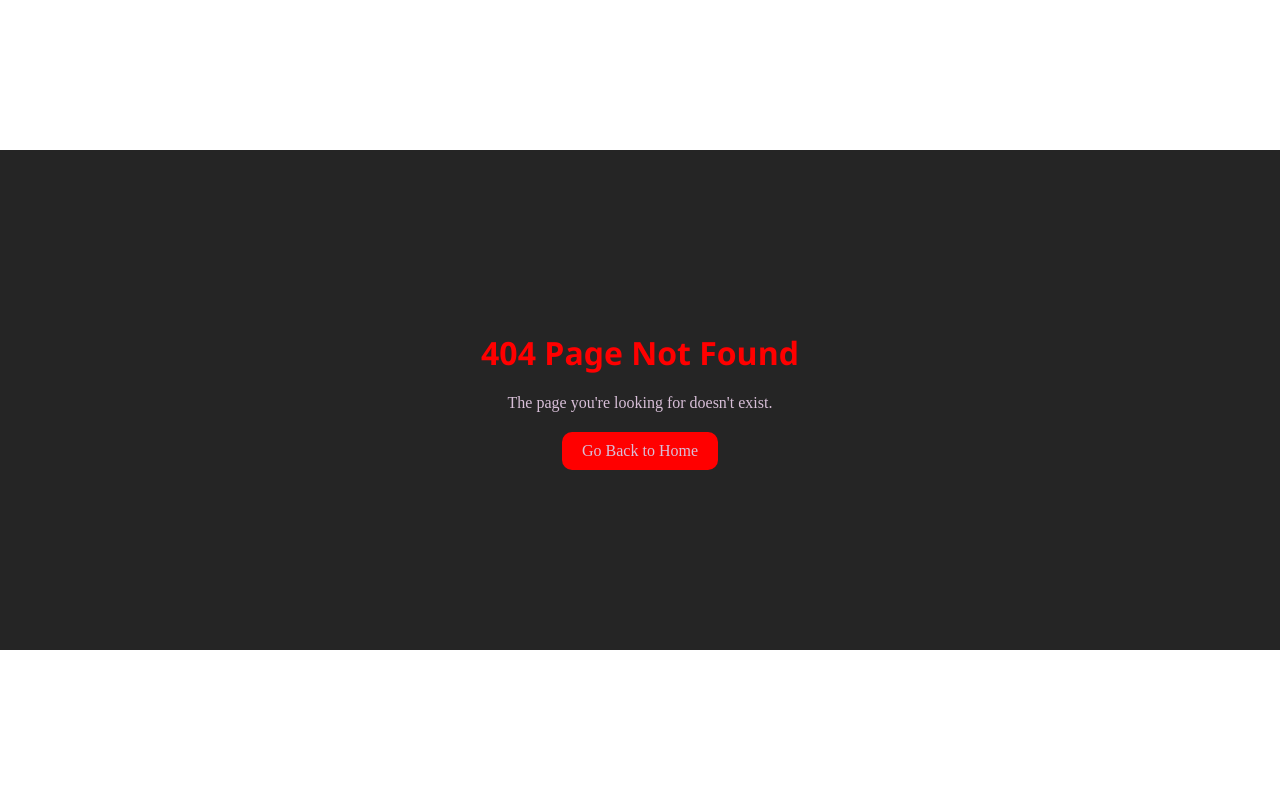
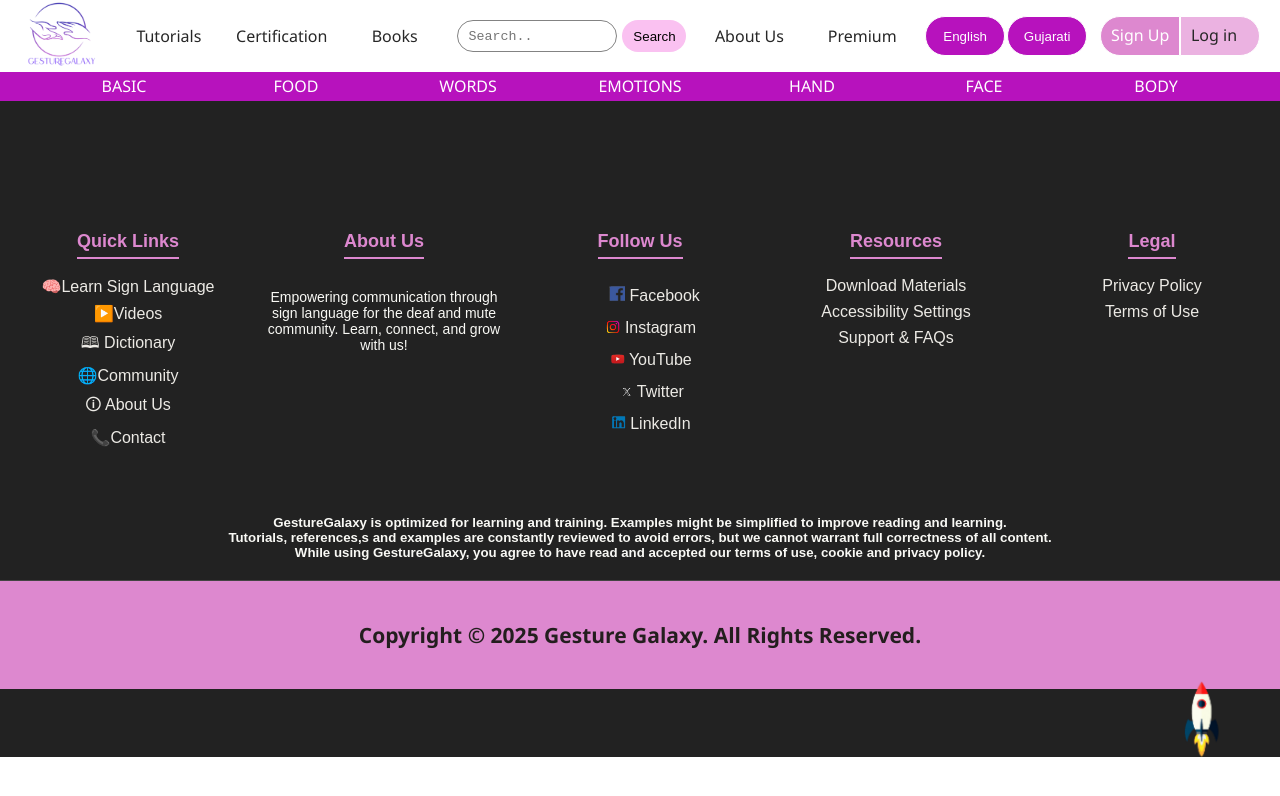
Before and after one commit to VandanKambodi/GestureGalaxy, a React (Vite) app in the folder learning-app/: page /premium in a window 1280 px wide. Before the commit this address had no page. Shown: the top 796 px of the page. Built offline with nearby package versions, Linux system fonts and the light colour scheme.

Commit message:
try for prime page

```diff
--- a/learning-app/src/App.jsx
+++ b/learning-app/src/App.jsx
@@ -9,6 +9,7 @@ import Login from './components/login.jsx';
 import About from './components/about.jsx';
 import NotFound from './components/NotFound.jsx';
 import Footer from './components/Footer.jsx';
+import Premium from './components/premium.jsx';
 const router = createBrowserRouter(
   [
     {
@@ -64,10 +65,19 @@ const router = createBrowserRouter(
           <Footer/>
       </div>
     },
+
+    {
+      path:"/premium",
+      element:
+      <div>
+          <Navbar/>
+          <Premium/>
+          <Footer/>
+      </div>
+    },
+
   ]
 );
-
-
 
 function App() {
 
--- a/learning-app/src/components/Footer.jsx
+++ b/learning-app/src/components/Footer.jsx
@@ -30,9 +30,9 @@ const Footer = () => {
             <ul>
                 <li><a href="https://www.facebook.com/"><img src="./facebook.png" alt="Facebook"  width="45" /> Facebook</a></li>
                 <li><a href="https://www.instagram.com/"><img src="./instagram.png" alt="Instagram"  height="20" /> Instagram</a></li>
-                 <li><a href="https://www.youtube.com/"><img src="./youtube.png" alt="YouTube"   height="20" /> YouTube</a></li>
-              <li><a href="https://x.com/?lang=en"><img src="./twitter.png" alt="Twitter"  height="20" /> Twitter</a></li>
-              <li><a href="https://in.linkedin.com/"><img src="./linkdin.png" alt="LinkedIn"  height="20" /> LinkedIn</a></li>
+                <li><a href="https://www.youtube.com/"><img src="./youtube.png" alt="YouTube"   height="20" /> YouTube</a></li>
+                <li><a href="https://x.com/?lang=en"><img src="./twitter.png" alt="Twitter"  height="20" /> Twitter</a></li>
+                <li><a href="https://in.linkedin.com/"><img src="./linkdin.png" alt="LinkedIn"  height="20" /> LinkedIn</a></li>
             </ul>
         </div>
 
--- /dev/null
+++ b/learning-app/src/components/premium.jsx
@@ -0,0 +1,11 @@
+import React from 'react'
+import './premium.css'
+import { Link } from 'react-router-dom'
+import './Home.jsx'
+const premium = () => {
+  return (
+    <div>
+    </div>
+  )
+}
+export default premium
```
Also changed, not shown: learning-app/src/components/premium.css (added).
